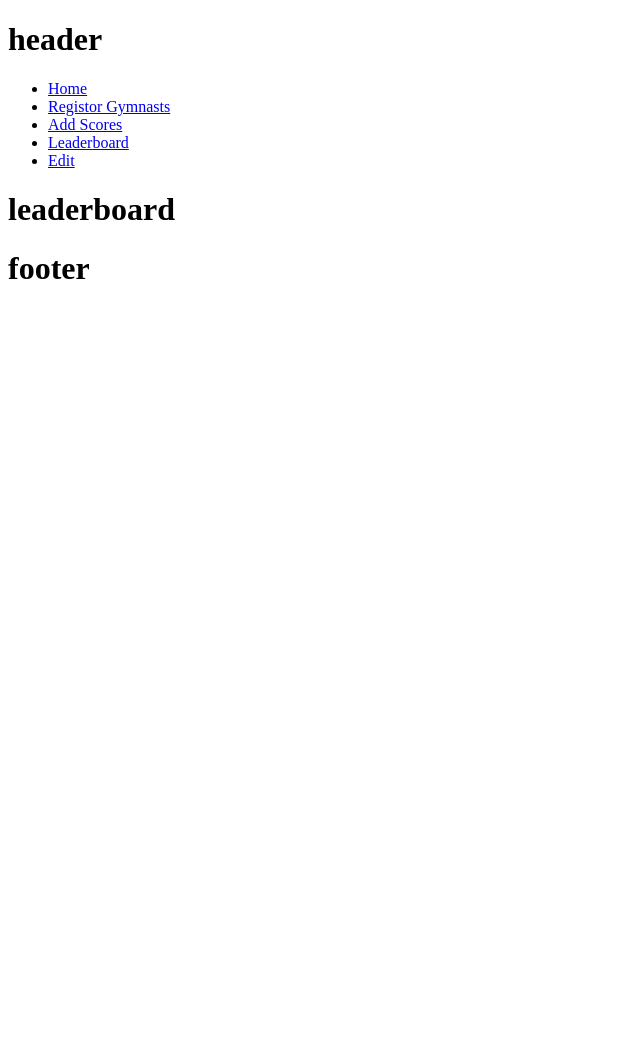
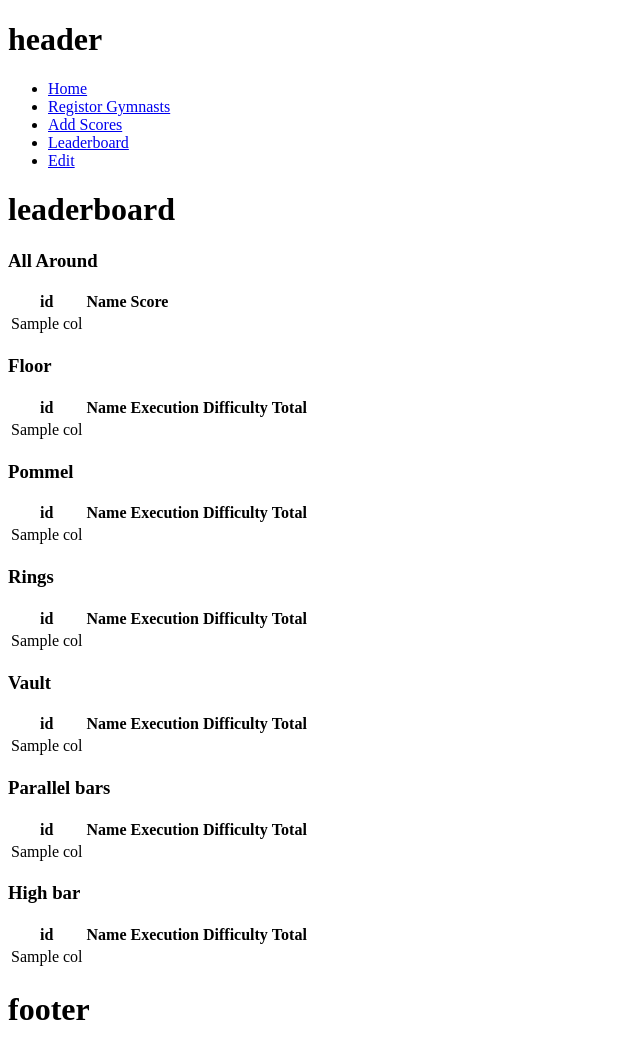
Before and after one commit to Adamlim21181/STAGS, a Flask app: template templates/leaderboard.html in a window 1280 px wide. Shown: the whole page, without its empty margins (0-640 px from the left). Before the commit the page ends 279 px from the top, so only its background shows below. Run offline with Flask 3, Linux system fonts and the light colour scheme; the template is opened without the code that fills it: most values are stand-ins (such as "Sample title", 1, 10 or a date in 2020).

Commit message:
Created leaderboards

```diff
--- a/routes.py
+++ b/routes.py
@@ -1,4 +1,4 @@
-from flask import Flask, render_template, request, redirect, url_for
+from flask import Flask, render_template, request
 import sqlite3
 
 
@@ -37,14 +37,12 @@ def scores():
     data = cur.fetchall()
     conn.close()
 
-
     #viewing apparatus with their id's
     conn = sqlite3.connect('database')
     cur = conn.cursor()
     cur.execute("SELECT * FROM apparatus")
     appdata = cur.fetchall()
     conn.close()
-
 
     #getting the gymnast id, apparatus id, their e-score and their d-score
     form1 = None
@@ -57,7 +55,6 @@ def scores():
         form3 = request.args.get('add-escore')
         form4 = request.args.get('add-dscore')
 
-
     #adding the new scores
     conn = sqlite3.connect('database')
     cur = conn.cursor()
@@ -68,17 +65,65 @@ def scores():
 
     return render_template("score.html", appdata=appdata, data=data)
 
-
 #creating a page to view leaderboards
 @app.route('/leaderboard')
 def leaderboard():
-    return render_template("leaderboard.html")
+
+    # viewing overall leaderboard
+    conn = sqlite3.connect('database')
+    cur = conn.cursor()
+    cur.execute("SELECT score.gymnast_id, gymnast.gymnast_name, SUM(score.dscore + score.escore) AS total FROM gymnast JOIN score ON score.gymnast_id = gymnast.gymnast_id JOIN apparatus ON score.apparatus_id = apparatus.apparatus_id GROUP BY score.gymnast_id, gymnast.gymnast_name ORDER BY total DESC ")
+    overalldata = cur.fetchall()
+    conn.close()
+
+    #viewing floor leaderboard
+    conn = sqlite3.connect('database')
+    cur = conn.cursor()
+    cur.execute("SELECT score.gymnast_id, gymnast.gymnast_name, score.dscore,score.escore, (score.dscore + score.escore) AS total FROM gymnast JOIN score ON score.gymnast_id = gymnast.gymnast_id JOIN apparatus ON score.apparatus_id = apparatus.apparatus_id WHERE apparatus.apparatus_id = 6 ORDER BY total DESC ")
+    floordata = cur.fetchall()
+    conn.close()
+
+    #viewing pommel leaderboard
+    conn = sqlite3.connect('database')
+    cur = conn.cursor()
+    cur.execute("SELECT score.gymnast_id, gymnast.gymnast_name, score.dscore,score.escore, (score.dscore + score.escore) AS total FROM gymnast JOIN score ON score.gymnast_id = gymnast.gymnast_id JOIN apparatus ON score.apparatus_id = apparatus.apparatus_id WHERE apparatus.apparatus_id = 5 ORDER BY total DESC ")
+    pommeldata = cur.fetchall()
+    conn.close()
+
+    #viewing rings leaderboard
+    conn = sqlite3.connect('database')
+    cur = conn.cursor()
+    cur.execute("SELECT score.gymnast_id, gymnast.gymnast_name, score.dscore,score.escore, (score.dscore + score.escore) AS total FROM gymnast JOIN score ON score.gymnast_id = gymnast.gymnast_id JOIN apparatus ON score.apparatus_id = apparatus.apparatus_id WHERE apparatus.apparatus_id = 4 ORDER BY total DESC ")
+    ringsdata = cur.fetchall()
+    conn.close()
+
+    #viewing vault leaderboard
+    conn = sqlite3.connect('database')
+    cur = conn.cursor()
+    cur.execute("SELECT score.gymnast_id, gymnast.gymnast_name, score.dscore,score.escore, (score.dscore + score.escore) AS total FROM gymnast JOIN score ON score.gymnast_id = gymnast.gymnast_id JOIN apparatus ON score.apparatus_id = apparatus.apparatus_id WHERE apparatus.apparatus_id = 3 ORDER BY total DESC ")
+    vaultdata = cur.fetchall()
+    conn.close()
+
+    #viewing parellel bar leaderboard
+    conn = sqlite3.connect('database')
+    cur = conn.cursor()
+    cur.execute("SELECT score.gymnast_id, gymnast.gymnast_name, score.dscore,score.escore, (score.dscore + score.escore) AS total FROM gymnast JOIN score ON score.gymnast_id = gymnast.gymnast_id JOIN apparatus ON score.apparatus_id = apparatus.apparatus_id WHERE apparatus.apparatus_id = 2 ORDER BY total DESC ")
+    pbardata = cur.fetchall()
+    conn.close()
+
+    #viewing high bars leaderboard
+    conn = sqlite3.connect('database')
+    cur = conn.cursor()
+    cur.execute("SELECT score.gymnast_id, gymnast.gymnast_name, score.dscore, score.escore, (score.dscore + score.escore) AS total FROM gymnast JOIN score ON score.gymnast_id = gymnast.gymnast_id JOIN apparatus ON score.apparatus_id = apparatus.apparatus_id WHERE apparatus.apparatus_id = 1 ORDER BY total DESC ")
+    highbardata = cur.fetchall()
+    conn.close()
+
+    return render_template("leaderboard.html", overalldata=overalldata, floordata=floordata, pommeldata=pommeldata, ringsdata=ringsdata, vaultdata=vaultdata, pbardata=pbardata, highbardata=highbardata)
 
 #creating a page to edit gymnasts or/and scores
 @app.route('/edit')
 def edit():
     return render_template("edit.html")
 
-
 if __name__ == "__main__":
     app.run(debug=True)
--- a/templates/leaderboard.html
+++ b/templates/leaderboard.html
@@ -6,5 +6,135 @@
 
 <h1>leaderboard</h1>
 
+<!--Table to display the all around leaderboard-->
+<h3>All Around</h3>
+<table>
+    <tr>
+        <th>id</th>
+        <th>Name</th>
+        <th>Score</th>
+    </tr>
+    {% for row in overalldata %}
+    <tr>
+        {% for col in row %}
+        <td>{{ col }}</td>
+        {% endfor %}
+    </tr>
+    {% endfor %}
+</table>
+
+<!--Table to display the floor leaderboard-->
+<h3>Floor</h3>
+<table>
+    <tr>
+        <th>id</th>
+        <th>Name</th>
+        <th>Execution</th>
+        <th>Difficulty</th>
+        <th>Total</th>
+    </tr>
+    {% for row in floordata %}
+    <tr>
+        {% for col in row %}
+        <td>{{ col }}</td>
+        {% endfor %}
+    </tr>
+    {% endfor %}
+</table>
+
+<!--Table to display the pommel leaderboard-->
+<h3>Pommel</h3>
+<table>
+    <tr>
+        <th>id</th>
+        <th>Name</th>
+        <th>Execution</th>
+        <th>Difficulty</th>
+        <th>Total</th>
+    </tr>
+    {% for row in pommeldata %}
+    <tr>
+        {% for col in row %}
+        <td>{{ col }}</td>
+        {% endfor %}
+    </tr>
+    {% endfor %}
+</table>
+
+<!--Table to display the rings leaderboard-->
+<h3>Rings</h3>
+<table>
+    <tr>
+        <th>id</th>
+        <th>Name</th>
+        <th>Execution</th>
+        <th>Difficulty</th>
+        <th>Total</th>
+    </tr>
+    {% for row in ringsdata %}
+    <tr>
+        {% for col in row %}
+        <td>{{ col }}</td>
+        {% endfor %}
+    </tr>
+    {% endfor %}
+</table>
+
+<!--Table to display the vault leaderboard-->
+<h3>Vault</h3>
+<table>
+    <tr>
+        <th>id</th>
+        <th>Name</th>
+        <th>Execution</th>
+        <th>Difficulty</th>
+        <th>Total</th>
+    </tr>
+    {% for row in vaultdata %}
+    <tr>
+        {% for col in row %}
+        <td>{{ col }}</td>
+        {% endfor %}
+    </tr>
+    {% endfor %}
+</table>
+
+<!--Table to display the Parallel bars leaderboard-->
+<h3>Parallel bars</h3>
+<table>
+    <tr>
+        <th>id</th>
+        <th>Name</th>
+        <th>Execution</th>
+        <th>Difficulty</th>
+        <th>Total</th>
+    </tr>
+    {% for row in pbardata %}
+    <tr>
+        {% for col in row %}
+        <td>{{ col }}</td>
+        {% endfor %}
+    </tr>
+    {% endfor %}
+</table>
+
+<!--Table to display the high bar leaderboard-->
+<h3>High bar</h3>
+<table>
+    <tr>
+        <th>id</th>
+        <th>Name</th>
+        <th>Execution</th>
+        <th>Difficulty</th>
+        <th>Total</th>
+    </tr>
+    {% for row in highbardata %}
+    <tr>
+        {% for col in row %}
+        <td>{{ col }}</td>
+        {% endfor %}
+    </tr>
+    {% endfor %}
+</table>
 
 {% endblock %}
```
Also changed, not shown: 1 other file.
